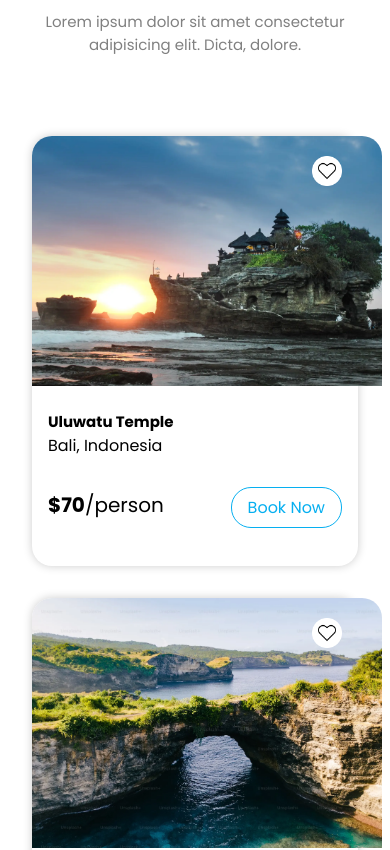
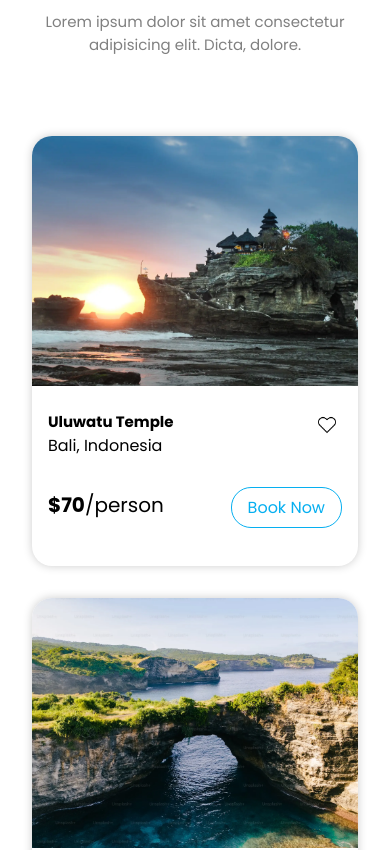
Before and after one commit to ganggaswadiaya/travelinbali, a plain HTML site: page index.html in a window 390 px wide. Shown: the part 1800-2650 px from the top of the page. Drawn offline with Linux system fonts and the light colour scheme; a script that the page names is missing.

Commit message:
fix the responsive bug

```diff
--- a/index.html
+++ b/index.html
@@ -10,7 +10,7 @@
     <!-- description website -->
     <meta
       name="description"
-      content="Best aravel agent in Indonesia specifically in Bali, providing the best traveling services for comfort and a beautiful experience for customers."
+      content="Best travel agent in Indonesia specifically in Bali, providing the best traveling services for comfort and a beautiful experience for customers."
     />
 
     <!-- keyword website -->
--- a/src/style/css/style.css
+++ b/src/style/css/style.css
@@ -177,10 +177,9 @@ main .tours {
     flex-wrap: wrap;
 }
 .image img {
-    width: 400px;
+    width: 100%;
     height: 250px;
     border-radius: 20px 20px 0 0;
-    position: absolute;
     object-fit: cover;
     object-position: center;
 }
@@ -188,12 +187,12 @@ main .tours {
 .favorite img {
     width: 30px;
     top: 20px;
-    left: 350px;
+    right: 0;
     position: relative;
 }
 
 .tours .conten-tours .card-tours {
-    width: 400px;
+    width: 30%;
     height: 430px;
     border-radius: 20px;
     box-shadow: 0 0 10px rgba(0, 0, 0, 0.2);
@@ -202,11 +201,11 @@ main .tours {
 .card-tours .desc-card {
     padding: 1rem;
     padding-bottom: 2rem;
-    top: 14rem;
     position: relative;
     display: flex;
     justify-content: space-between;
     align-items: end;
+    margin-top: -30px;
 }
 
 .title-card h3 {
@@ -360,9 +359,6 @@ footer {
     .explore p, .destination p, .client p {
         font-size: 10px;
     }
-    .image img {
-        width: 330px;
-    }
     .tours .conten-tours .card-tours {
         width: 330px;
     }
@@ -440,9 +436,6 @@ footer {
     .btn-about {
         margin-bottom: 2rem;
     }
-    .image img {
-        width: 270px;
-    }
     .tours .conten-tours .card-tours {
         width: 270px;
     }
@@ -500,9 +493,6 @@ footer {
     main .tours {
         padding: 2rem;
     }
-    .image img {
-        width: 350px;
-    }
     .tours .conten-tours .card-tours {
         width: 410px;
     }
@@ -529,6 +519,6 @@ footer {
         border-radius: 20px;
     }
     .conten-partner img {
-        width: 80px;
+        width: 70px;
     }
 }
```
